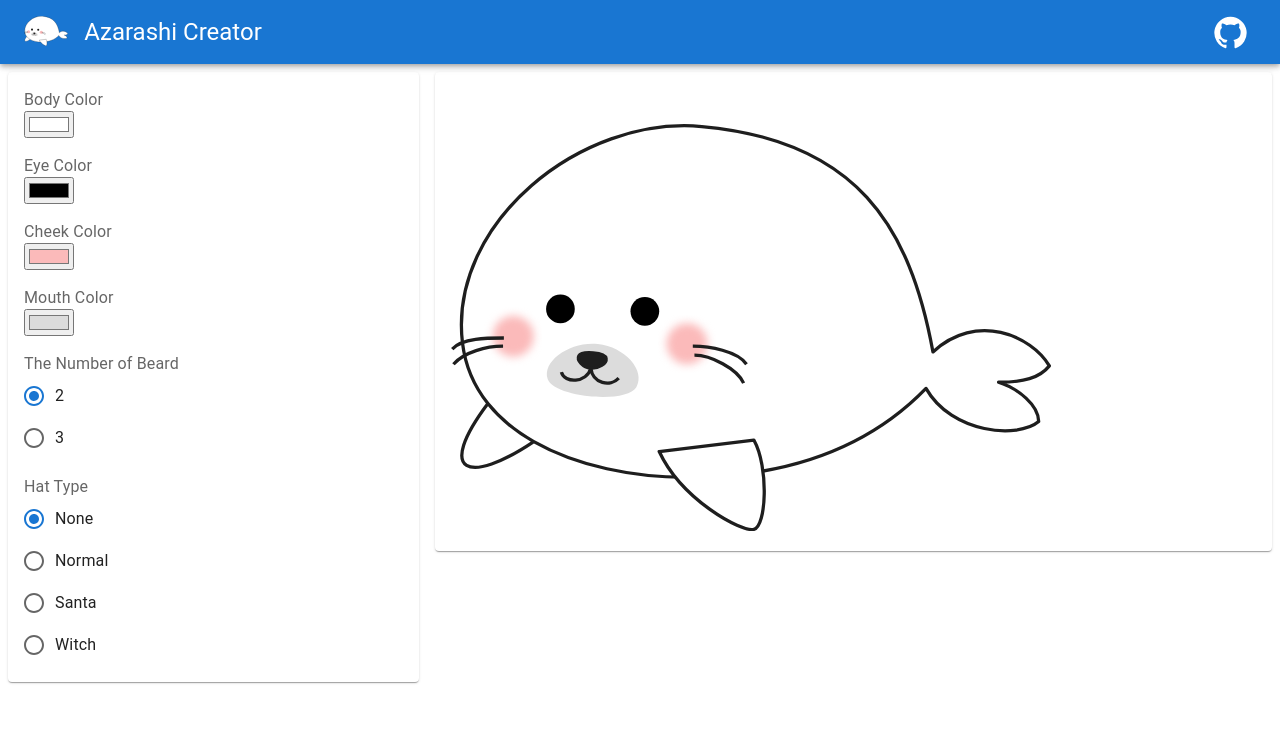
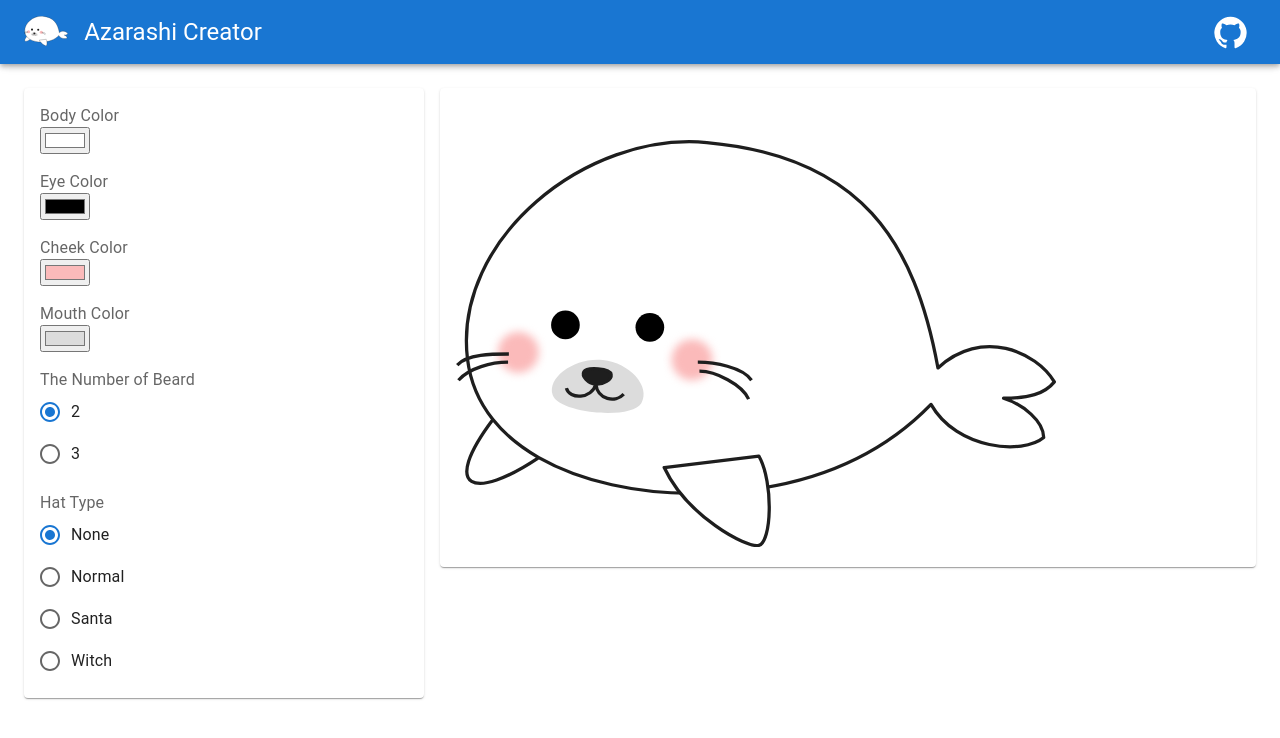
Before and after one commit to chvmvd/azarashi-creator, a React (Vite) app: page / in a window 1280 px wide. Shown: the top 738 px of the page. Built offline with nearby package versions, Linux system fonts and the light colour scheme.

Commit message:
Add container box

```diff
--- a/src/App.tsx
+++ b/src/App.tsx
@@ -5,6 +5,7 @@ import {
   Toolbar,
   Typography,
   IconButton,
+  Box,
   Grid,
   Paper,
   Stack,
@@ -44,6 +45,7 @@ function App(): JSX.Element {
         </Toolbar>
       </AppBar>
       <Toolbar />
+      <Box m={2}>
         <Grid container spacing={2}>
           <Grid item xs={12} md={4}>
             <Paper sx={{ p: 2 }}>
@@ -146,6 +148,7 @@ function App(): JSX.Element {
             </Paper>
           </Grid>
         </Grid>
+      </Box>
     </>
   );
 }
```
Lines whose indentation alone changed are shown as unchanged.
